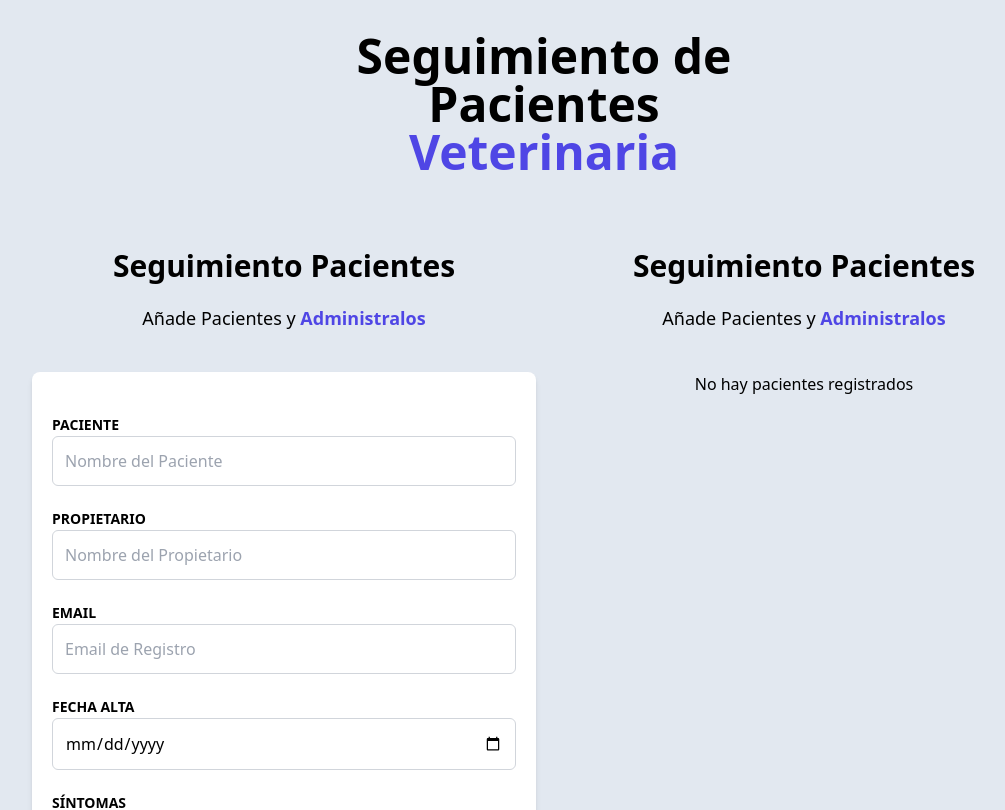
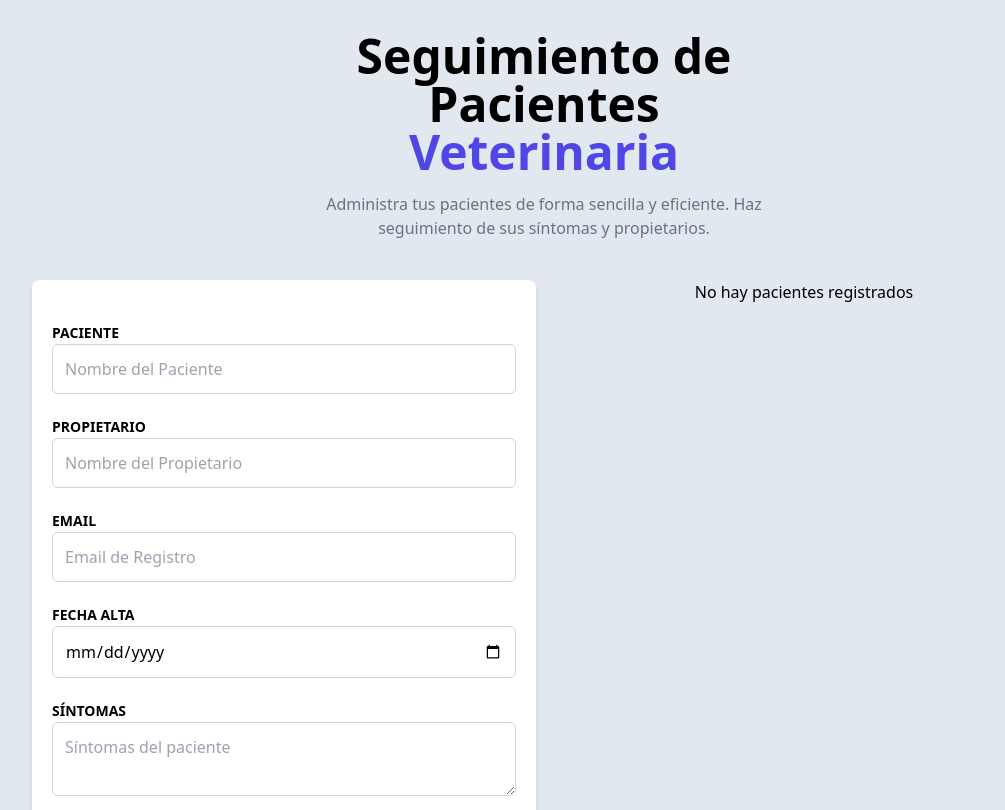
Before and after one commit to JmAtochePascual/AdministradorPacientes-React-TS, a React (Vite) app: page / in a window 1280 px wide. Shown: the top 810 px of the page, without its empty margins (96-1101 px from the left). Built offline with nearby package versions, Linux system fonts and the light colour scheme.

Commit message:
feat: :art: Cambia titulos por informacion breve
Elimina los titulos en las columnas y agrega un informacion general

```diff
--- a/src/App.tsx
+++ b/src/App.tsx
@@ -6,9 +6,13 @@ function App() {
 
   return (
     <>
-      <header className="mb-10 py-8">
+      <header className="mb-4 pt-8">
         <h1 className="max-w-md mx-auto text-center text-3xl font-black md:text-4xl lg:text-5xl lg:max-w-lg">Seguimiento de Pacientes <span className="text-indigo-600">Veterinaria</span></h1>
       </header>
+
+      <p className='max-w-md mx-auto mb-10 text-center text-gray-500'>
+        Administra tus pacientes de forma sencilla y eficiente. Haz seguimiento de sus síntomas y propietarios.
+      </p>
 
       <main className="w-11/12 max-w-5xl mx-auto grid gap-4 md:grid-cols-2">
         <PatientForm />
--- a/src/components/PatientForm.tsx
+++ b/src/components/PatientForm.tsx
@@ -38,12 +38,6 @@ const PatientForm = () => {
 
   return (
     <div>
-      <h2 className="font-black text-3xl text-center">Seguimiento Pacientes</h2>
-
-      <p className="text-lg mt-5 text-center mb-10">
-        Añade Pacientes y <span className="text-indigo-600 font-bold">Administralos</span>
-      </p>
-
       <form
         noValidate
         onSubmit={handleSubmit(registerPatient)}
--- a/src/components/PatientList.tsx
+++ b/src/components/PatientList.tsx
@@ -6,11 +6,6 @@ const PatientList = () => {
   const isPatientsEmpty = patients.length === 0
   return (
     <div>
-      <h2 className="font-black text-3xl text-center">Seguimiento Pacientes</h2>
-
-      <p className="text-lg mt-5 text-center mb-10">
-        Añade Pacientes y <span className="text-indigo-600 font-bold">Administralos</span>
-      </p>
       {
         isPatientsEmpty
           ? <p className="text-center">No hay pacientes registrados</p>
```
